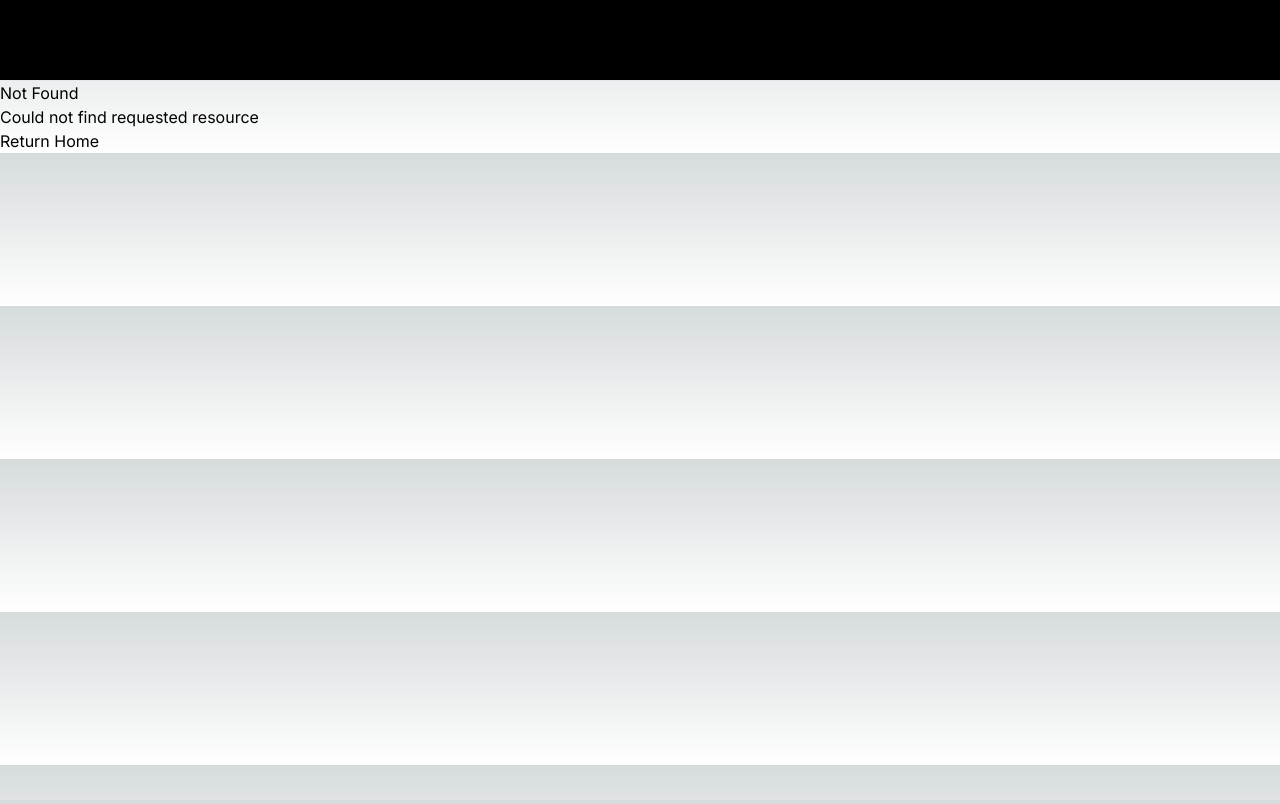
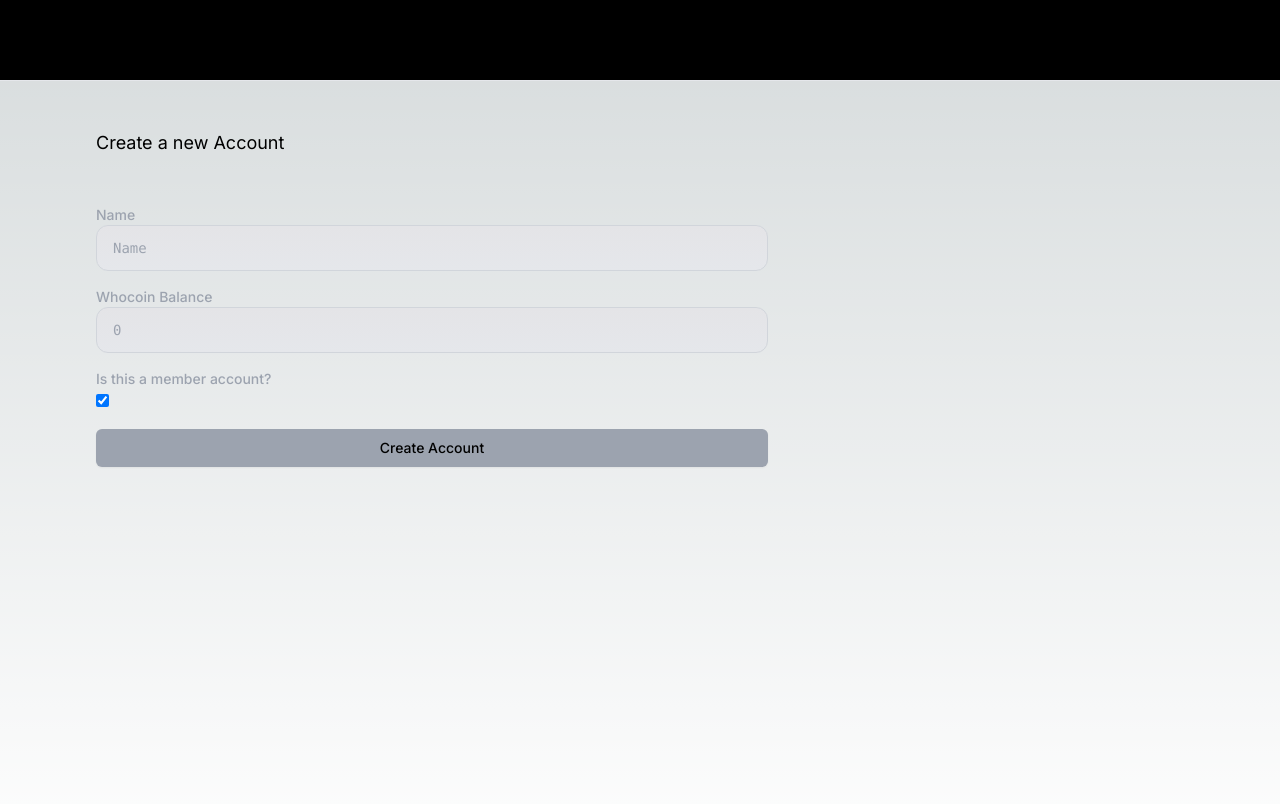
Before and after one commit to RadicalxChange/plural-money, a Next.js app: page /admin in a window 1280 px wide. Before the commit this address had no page. Shown: the top 804 px of the page. Built offline with nearby package versions, Linux system fonts and the light colour scheme.

Commit message:
admin - create accounts

```diff
--- /dev/null
+++ b/app/admin/accountForm.tsx
@@ -0,0 +1,100 @@
+'use client'
+
+import { useState, ChangeEvent, FormEvent } from 'react'
+import { AccountFormState } from "@/types/account";
+import { createAccount } from '@/lib/createAccount';
+
+export default function AccountForm() {
+  // State hook to store form field values
+  const [formData, setFormData] = useState<AccountFormState>({
+    name: '',
+    balance: '',
+    isMember: true
+  });
+
+  // Handler for changes in form inputs
+  const handleChange = (event: ChangeEvent<HTMLInputElement | HTMLTextAreaElement>) => {
+    const target = event.target;
+    const value = target.type === 'checkbox' ? (target as HTMLInputElement).checked : target.value;
+    const name = target.name;
+
+    setFormData(prevFormData => ({
+        ...prevFormData,
+        [name]: value
+    }));
+  };
+
+  // Function to handle form submission
+  const handleSubmit = (event: FormEvent<HTMLFormElement>) => {
+    event.preventDefault();  // Prevent the default form submission behavior
+
+    console.log("Creating a new account:", formData);
+    createAccount(formData).then(createdAccount => {
+        // Handle the created account, e.g., update state, log, etc.
+        console.log(createdAccount);
+      }).catch(error => {
+        // Handle potential errors
+        console.error("Error creating account:", error);
+      });
+
+    // Clear the form fields
+    setFormData({
+        name: '',
+        balance: '',
+        isMember: true
+    });
+  };
+
+  return (
+    <form onSubmit={handleSubmit} className="space-y-4 max-w-2xl" autoComplete="off">
+        <div>
+            <label htmlFor="name" className="block text-sm font-medium text-gray-400">Name</label>
+            <input
+                type="text"
+                id="name"
+                name="name"
+                placeholder="Name"
+                value={formData.name}
+                onChange={handleChange}
+                className="w-full px-3 py-2 lg:px-4 lg:py-3 font-mono text-sm border rounded-xl bg-gray-200 border-gray-300 bg-gradient-to-b from-zinc-200 backdrop-blur-2xl dark:border-neutral-800 dark:bg-zinc-800/30 dark:from-inherit"
+                required
+            />
+        </div>
+        <div>
+            <label htmlFor="balance" className="block text-sm font-medium text-gray-400">Whocoin Balance</label>
+            <input
+                type="number"
+                id="balance"
+                name="balance"
+                placeholder="0"
+                value={formData.balance}
+                onChange={handleChange}
+                className="w-full px-3 py-2 lg:px-4 lg:py-3 font-mono text-sm border rounded-xl bg-gray-200 border-gray-300 bg-gradient-to-b from-zinc-200 backdrop-blur-2xl dark:border-neutral-800 dark:bg-zinc-800/30 dark:from-inherit"
+                min="0" // Minimum amount
+                step="1" // Ensure whole numbers only
+                required
+
+            />
+        </div>
+        <div>
+            <label htmlFor="message" className="block text-sm font-medium text-gray-400">Is this a member account?</label>
+            <input
+                type="checkbox"
+                id="isMember"
+                name="isMember"
+                checked={formData.isMember}
+                onChange={handleChange}
+                className="mt-1"
+            />
+        </div>
+        <div>
+            <button
+                type="submit"
+                className="w-full flex justify-center py-2 px-4 border border-transparent rounded-md shadow-sm text-sm font-medium text-black bg-gray-400 hover:bg-gray-500 focus:outline-none focus:ring-2 focus:ring-offset-2 focus:ring-indigo-500"
+            >
+                Create Account
+            </button>
+        </div>
+    </form>
+  );
+}
--- /dev/null
+++ b/app/admin/page.tsx
@@ -0,0 +1,18 @@
+import { Account, AccountFormState } from "@/types/account";
+import { getUser } from "@/lib/user";
+import AccountForm from "./accountForm";
+import { createAccount } from "@/lib/createAccount";
+
+export default async function Send() {
+  // Load current user session
+  const user: Account = getUser()
+
+  return (
+    <main className="flex min-h-screen flex-col items-center border-b-2 border-white">
+      <div className="w-full px-24 pb-24 pt-12">
+        <h1 className="text-left text-lg mb-12">Create a new Account</h1>
+        <AccountForm />
+      </div>
+    </main>
+  );
+}
--- a/components/header.tsx
+++ b/components/header.tsx
@@ -14,6 +14,7 @@ export default async function Header() {
                     <Link href="/" className="px-3 py-2 rounded hover:bg-gray-700">Participants</Link>
                     <Link href="/transactions" className="px-3 py-2 rounded hover:bg-gray-700">Transactions</Link>
                     <Link href="/send" className="px-3 py-2 rounded hover:bg-gray-700">Send</Link>
+                    <Link href="/admin" className="px-3 py-2 rounded hover:bg-gray-700">Admin</Link>
                 </div>
                 <div className="px-11">
                     <p className="font-semibold">{user.name}</p>
--- /dev/null
+++ b/lib/createAccount.ts
@@ -0,0 +1,18 @@
+'use server'
+
+import prisma from "@/db"
+import { Account, AccountFormState } from "@/types/account"
+
+export async function createAccount(data: AccountFormState): Promise<Account> {
+
+  const createdAccount: Account = await prisma.account.create({
+    data: {
+      name: data.name,
+      balance: +data.balance,
+      is_member: data.isMember,
+      is_admin: false,
+    }
+  })
+
+  return createdAccount
+}
```
